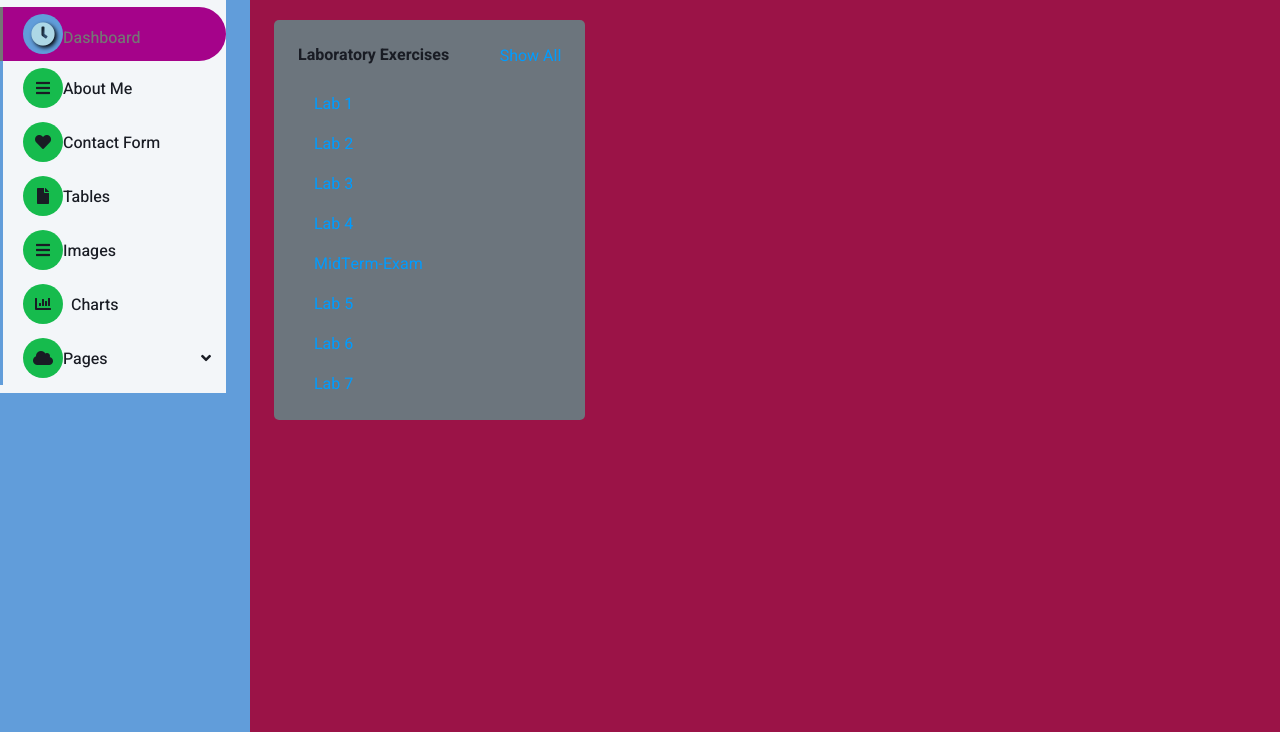
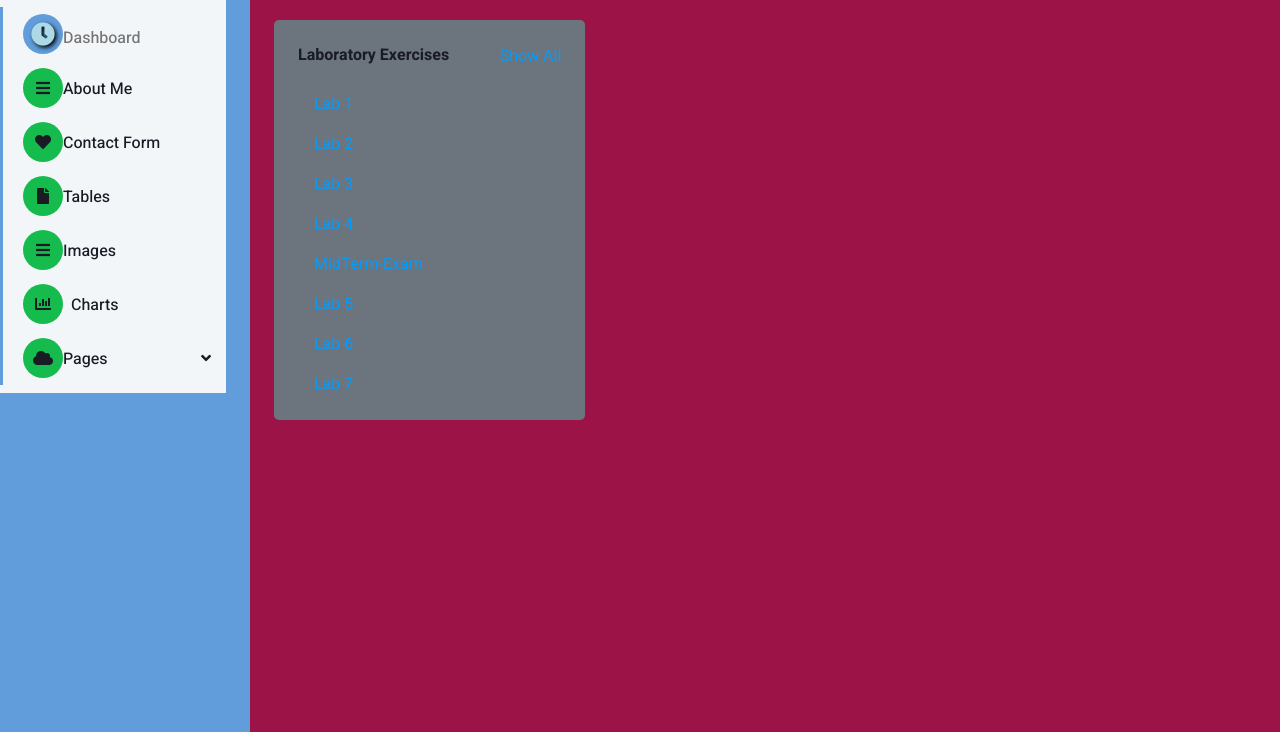
Before and after one commit to JiaMae15/JIA-MAE, a website with bundled scripts: page index.html in a window 1280 px wide. Shown: the part 68-800 px from the top of the page. Built offline with nearby package versions, Linux system fonts and the light colour scheme.

Commit message:
Update style.css
Signed-off-by: JiaMae15 <jcagas3@ssct.edu.ph>

```diff
--- a/css/style.css
+++ b/css/style.css
@@ -134,8 +134,6 @@
 .sidebar .navbar .navbar-nav .nav-link:hover,
 .sidebar .navbar .navbar-nav .nav-link.active {
     color: var(--primary);
-    background: #a5038a;
-    border-color: var(--primary);
 }
 
 .sidebar .navbar .navbar-nav .nav-link i {
```
